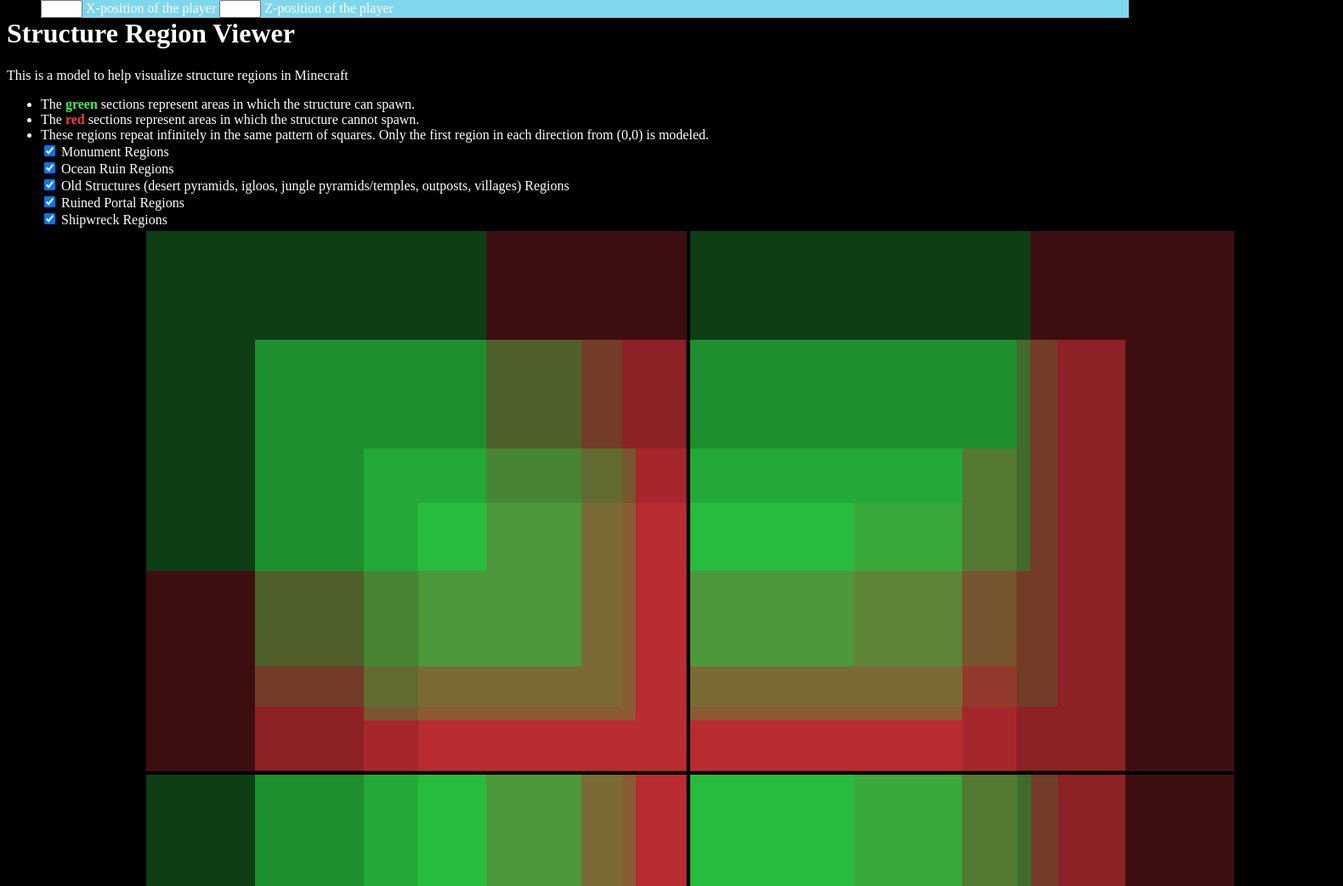
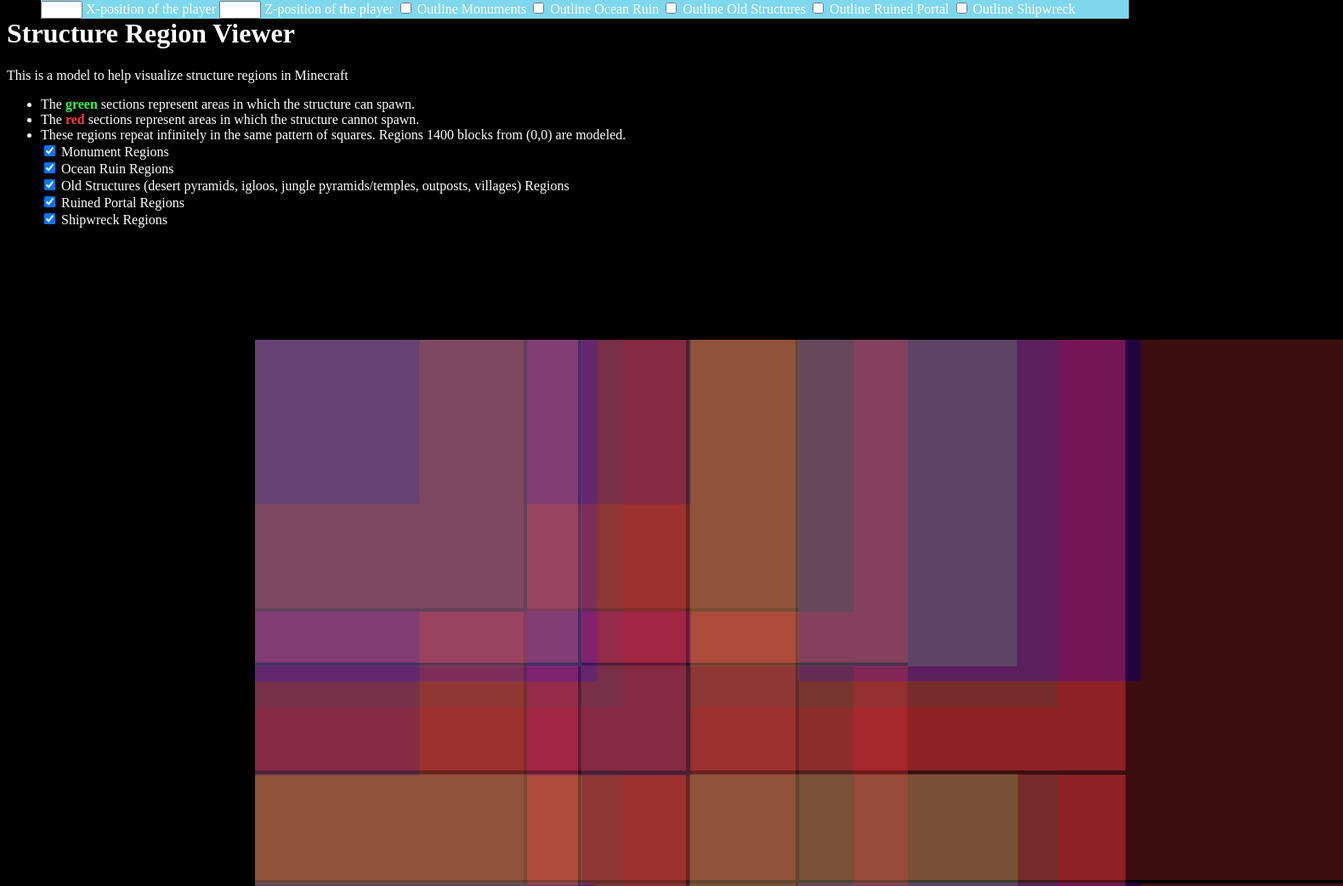
Before and after one commit to Howwylc/mcstructureregions.github.io, a plain HTML site: page index.html in a window 1280 px wide. Shown: the top 1043 px of the page at 85% size, 1580 px wide, since content can reach past the window. Drawn offline with Linux system fonts and the light colour scheme.

Commit message:
Update index.html

```diff
--- a/index.html
+++ b/index.html
@@ -7,7 +7,7 @@
   <ul>
 	<li>The <b style="color: #35F652">green</b> sections represent areas in which the structure can spawn.</li>
 	<li>The <b style="color: #F33B40">red</b> sections represent areas in which the structure cannot spawn.</li>
-	<li>These regions repeat infinitely in the same pattern of squares. Only the first region in each direction from (0,0) is modeled.</li>
+	<li>These regions repeat infinitely in the same pattern of squares. Regions 1400 blocks from (0,0) are modeled.</li>
 
   <input type="checkbox" onclick="monumentButton()" id="monument" name="monument" checked></input>
 	<label for="monument">Monument Regions</label><br>
@@ -20,15 +20,31 @@
   <input type="checkbox" onclick="shipwreckButton()" id="shipwreck" name="shipwreck" checked></input>
 	<label for="shipwreck">Shipwreck Regions</label><br>
 
-  <div id="monumentImage" style="left: 300px; top: 400px; position: absolute; visibility: visible; opacity:0.25"> <img src="monument.png"> </div>
-  <div id="oceanruinImage" style="left: 492px; top: 592px; position: absolute; visibility: visible; opacity:0.25"> <img src="oceanruin.png"> </div>
-  <div id="oldstructuresImage" style="left: 300px; top: 400px; position: absolute; visibility: visible; opacity:0.25"> <img src="oldstructures.png"> </div>
-  <div id="ruinedportalImage" style="left: 172px; top: 272px; position: absolute; visibility: visible; opacity:0.25"> <img src="ruined portal.png"> </div>
-  <div id="shipwreckImage" style="left: 428px; top: 528px; position: absolute; visibility: visible; opacity:0.25"> <img src="shipwreck.png"> </div>
+  <div id="monumentImage" style="left: 300px; top: 400px; position: absolute; visibility: visible; opacity:0.25;"> <img src="monument2.png"> </div>
+  <div id="oceanruinImage" style="left: 300px; top: 400px; position: absolute; visibility: visible; opacity:0.25"> <img src="oceanruin2.png"> </div>
+  <div id="oldstructuresImage" style="left: 300px; top: 400px; position: absolute; visibility: visible; opacity:0.25"> <img src="oldstructures2.png"> </div>
+  <div id="ruinedportalImage" style="left: 300px; top: 400px; position: absolute; visibility: visible; opacity:0.25"> <img src="ruined portal2.png"> </div>
+  <div id="shipwreckImage" style="left: 300px; top: 400px; position: absolute; visibility: visible; opacity:0.25"> <img src="shipwreck2.png"> </div>
+
+  <div id="monumentOutline" style="left: 300px; top: 400px; position: absolute; visibility: hidden; opacity:1;"> <img src="monument outline.png"> </div>
+  <div id="oceanruinOutline" style="left: 300px; top: 400px; position: absolute; visibility: hidden; opacity:1;"> <img src="oceanruin outline.png"> </div>
+  <div id="oldstructuresOutline" style="left: 300px; top: 400px; position: absolute; visibility: hidden; opacity:1;"> <img src="oldstructures outline.png"> </div>
+  <div id="ruinedportalOutline" style="left: 300px; top: 400px; position: absolute; visibility: hidden; opacity:1;"> <img src="ruined portal outline.png"> </div>
+  <div id="shipwreckOutline" style="left: 300px; top: 400px; position: absolute; visibility: hidden; opacity:1;"> <img src="shipwreck outline.png"> </div>
 
   <div style="position: fixed; top: 0; width: 100%; overflow: hidden; background-color: #7ed7ed;">
   	<input type="text" id="cursorX" size="3"> X-position of the player
   	<input type="text" id="cursorY" size="3"> Z-position of the player
+	<input type="checkbox" onclick="monumentOutlineButton()" id="monumentOutline" name="monumentOutline"></input>
+		<label for="monumentOutline">Outline Monuments</label>
+ 	<input type="checkbox" onclick="oceanruinOutlineButton()" id="oceanruinOutline" name="oceanruinOutline"></input>
+		<label for="oceanruinOutline">Outline Ocean Ruin</label>
+	<input type="checkbox" onclick="oldstructuresOutlineButton()" id="oldstructuresOutline" name="oldstructuresOutline"></input>
+		<label for="oldstructuresOutline">Outline Old Structures</label>
+	<input type="checkbox" onclick="ruinedportalOutlineButton()" id="ruinedportalOutline" name="ruinedportalOutline"></input>
+		<label for="ruinedportalOutline">Outline Ruined Portal</label>
+	<input type="checkbox" onclick="shipwreckOutlineButton()" id="shipwreckOutline" name="shipwreckOutline"></input>
+		<label for="shipwreckOutline">Outline Shipwreck</label>
   </div>
 
 </body>
@@ -79,6 +95,52 @@ function shipwreckButton() {
   }
 }
 
+
+
+function monumentOutlineButton() {
+  var x = document.getElementById("monumentOutline");
+  if (x.style.visibility === "hidden") {
+    x.style.visibility = "visible";
+  } else {
+    x.style.visibility = "hidden";
+  }
+}
+
+function oceanruinOutlineButton() {
+  var x = document.getElementById("oceanruinOutline");
+  if (x.style.visibility === "hidden") {
+    x.style.visibility = "visible";
+  } else {
+    x.style.visibility = "hidden";
+  }
+}
+
+function oldstructuresOutlineButton() {
+  var x = document.getElementById("oldstructuresOutline");
+  if (x.style.visibility === "hidden") {
+    x.style.visibility = "visible";
+  } else {
+    x.style.visibility = "hidden";
+  }
+}
+
+function ruinedportalOutlineButton() {
+  var x = document.getElementById("ruinedportalOutline");
+  if (x.style.visibility === "hidden") {
+    x.style.visibility = "visible";
+  } else {
+    x.style.visibility = "hidden";
+  }
+}
+
+function shipwreckOutlineButton() {
+  var x = document.getElementById("shipwreckOutline");
+  if (x.style.visibility === "hidden") {
+    x.style.visibility = "visible";
+  } else {
+    x.style.visibility = "hidden";
+  }
+}
 window.onload = init;
 function init() {
 	if (window.Event) {
@@ -87,9 +149,18 @@ function init() {
 	document.onmousemove = getCursorXY;
 }
 
+window.onload = init;
+function init() {
+	if (window.Event) {
+	document.captureEvents(Event.MOUSEMOVE);
+	}
+	document.onmousemove = getCursorXY;
+}
+
+
 function getCursorXY(e) {
-	document.getElementById('cursorX').value = -812 + ((window.Event) ? e.pageX : event.clientX + (document.documentElement.scrollLeft ? document.documentElement.scrollLeft : document.body.scrollLeft));
-	document.getElementById('cursorY').value = -912 + ((window.Event) ? e.pageY : event.clientY + (document.documentElement.scrollTop ? document.documentElement.scrollTop : document.body.scrollTop));
+	document.getElementById('cursorX').value = -1700 + ((window.Event) ? e.pageX : event.clientX + (document.documentElement.scrollLeft ? document.documentElement.scrollLeft : document.body.scrollLeft));
+	document.getElementById('cursorY').value = -1800 + ((window.Event) ? e.pageY : event.clientY + (document.documentElement.scrollTop ? document.documentElement.scrollTop : document.body.scrollTop));
 }
 
 </script>
```
